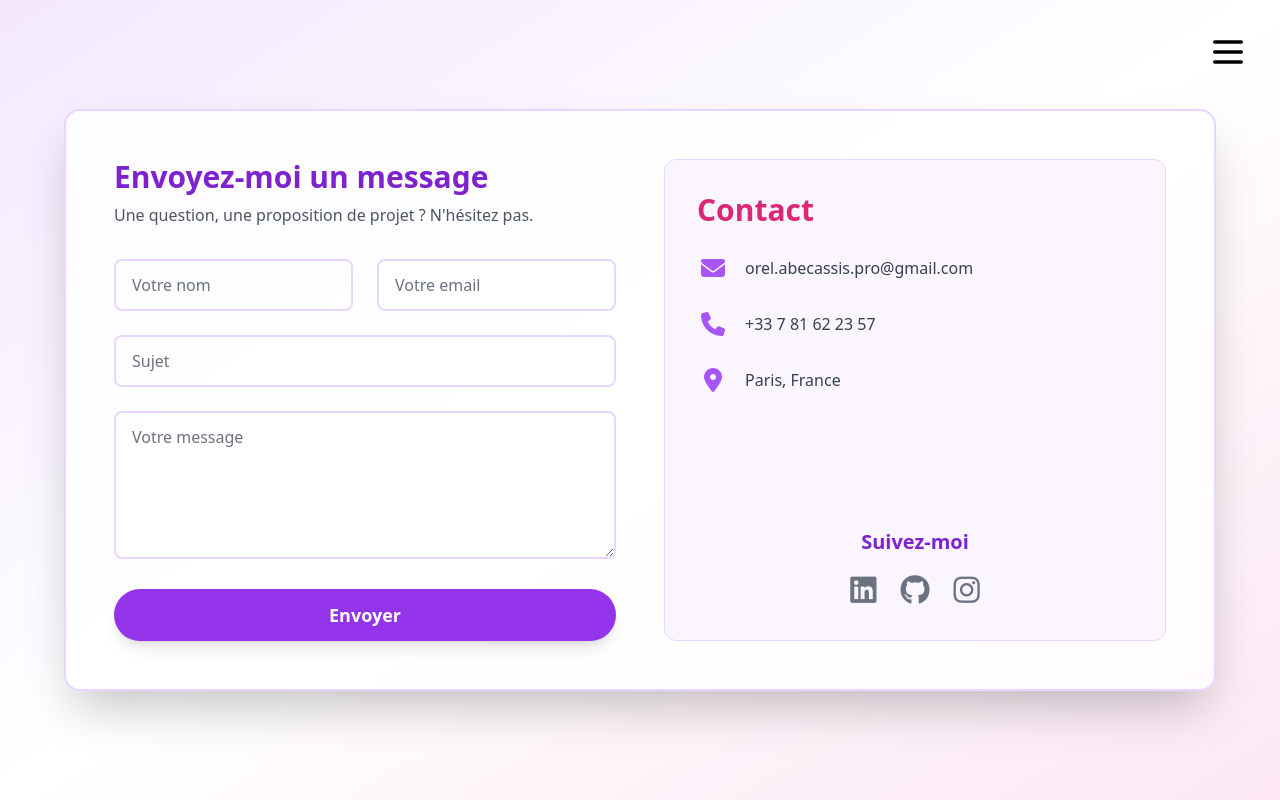
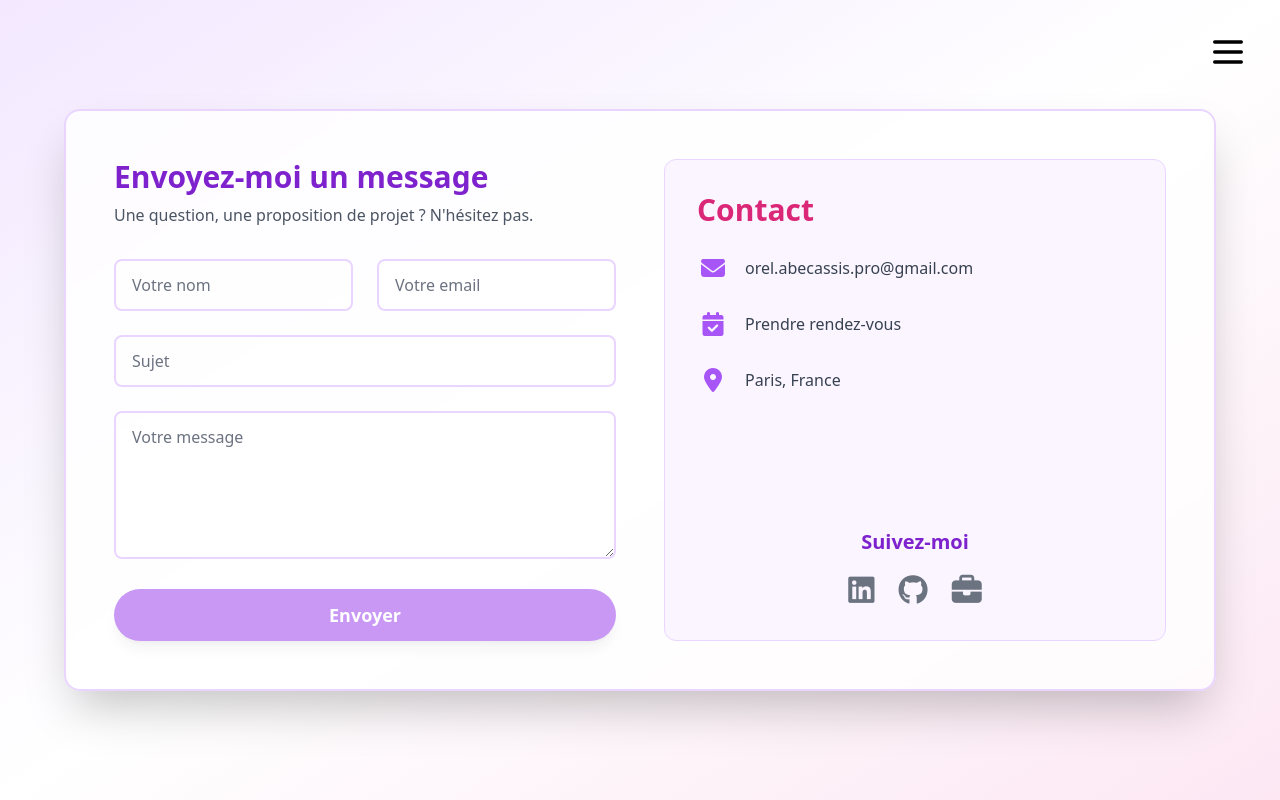
Before and after one commit to orelAbecassis/portfolio-tailwind, a Vue app: page /contact in a window 1280 px wide. Built offline with nearby package versions, Linux system fonts and the light colour scheme.

Commit message:
🔄 Révision du formulaire de contact : ajout de la validation des champs, réinitialisation après soumission

```diff
--- a/src/view/Contact.vue
+++ b/src/view/Contact.vue
@@ -12,18 +12,18 @@
             <div>
               <h2 class="text-3xl font-bold text-purple-700 mb-2">Envoyez-moi un message</h2>
               <p class="text-gray-600 mb-8">Une question, une proposition de projet ? N'hésitez pas.</p>
-            <form @submit.prevent="handleSubmit">
+              <form @submit.prevent="handleSubmit" novalidate>
                 <div class="grid grid-cols-1 sm:grid-cols-2 gap-6 mb-6">
-                <input type="text" placeholder="Votre nom" class="form-input" required />
-                <input type="email" placeholder="Votre email" class="form-input" required />
+                  <input v-model.trim="form.name" type="text" placeholder="Votre nom" class="form-input" required />
+                  <input v-model.trim="form.email" type="email" placeholder="Votre email" class="form-input" required />
                 </div>
                 <div class="mb-6">
-                <input type="text" placeholder="Sujet" class="form-input" required />
+                  <input v-model.trim="form.subject" type="text" placeholder="Sujet" class="form-input" required />
                 </div>
                 <div class="mb-6">
-                <textarea placeholder="Votre message" rows="5" class="form-input" required></textarea>
+                  <textarea v-model.trim="form.message" placeholder="Votre message" rows="5" class="form-input" required></textarea>
                 </div>
-              <button type="submit" class="w-full px-6 py-3 bg-purple-600 text-white rounded-full shadow-lg hover:bg-purple-700 transition-all duration-300 font-semibold text-lg transform hover:scale-105">
+                <button type="submit" :disabled="!isValid" class="w-full px-6 py-3 bg-purple-600 text-white rounded-full shadow-lg hover:bg-purple-700 transition-all duration-300 font-semibold text-lg transform hover:scale-105 disabled:opacity-50 disabled:cursor-not-allowed">
                   Envoyer
                 </button>
               </form>
@@ -45,8 +45,8 @@
                     <a href="mailto:orel.abecassis.pro@gmail.com" class="hover:text-purple-700 transition-colors">orel.abecassis.pro@gmail.com</a>
                   </li>
                   <li class="flex items-center space-x-4">
-                  <i class="fas fa-phone text-purple-500 text-2xl w-8 text-center"></i>
-                  <a href="tel:+33612345678" class="hover:text-purple-700 transition-colors">+33 7 81 62 23 57</a>
+                    <i class="fas fa-calendar-check text-purple-500 text-2xl w-8 text-center"></i>
+                    <a href="https://calendly.com/votre-lien" target="_blank" rel="noopener noreferrer" class="hover:text-purple-700 transition-colors">Prendre rendez-vous</a>
                   </li>
                   <li class="flex items-center space-x-4">
                     <i class="fas fa-map-marker-alt text-purple-500 text-2xl w-8 text-center"></i>
@@ -57,14 +57,14 @@
               <div class="mt-8 flex flex-col items-center">
                 <h3 class="text-xl font-semibold text-purple-700 mb-4">Suivez-moi</h3>
                 <div class="flex space-x-6">
-                <a href="https://www.linkedin.com/in/orel-abecassis-488ba7203/" class="text-gray-500 hover:text-purple-600 transition-colors text-3xl">
+                  <a href="https://www.linkedin.com/in/orel-abecassis-488ba7203/" target="_blank" rel="noopener noreferrer" class="text-gray-500 hover:text-purple-600 transition-colors text-3xl">
                     <i class="fab fa-linkedin"></i>
                   </a>
-                <a href="https://github.com/orelAbecassis" class="text-gray-500 hover:text-purple-600 transition-colors text-3xl">
+                  <a href="https://github.com/orelAbecassis" target="_blank" rel="noopener noreferrer" class="text-gray-500 hover:text-purple-600 transition-colors text-3xl">
                     <i class="fab fa-github"></i>
                   </a>
-                <a href="#" class="text-gray-500 hover:text-purple-600 transition-colors text-3xl">
-                  <i class="fab fa-instagram"></i>
+                  <a href="https://www.malt.fr/profile/votre-profil" target="_blank" rel="noopener noreferrer" class="text-gray-500 hover:text-purple-600 transition-colors text-3xl">
+                    <i class="fas fa-briefcase"></i>
                   </a>
                 </div>
               </div>
@@ -76,10 +76,26 @@
   </template>
 
   <script setup lang="ts">
-import { ref } from 'vue'
+  import { ref, reactive, computed } from 'vue'
 
   const showSuccess = ref(false)
   let timeoutId: number | null = null
+
+  const form = reactive({
+    name: '',
+    email: '',
+    subject: '',
+    message: ''
+  })
+
+  const isValid = computed(() => {
+    return (
+      form.name.trim() &&
+      /^[^\s@]+@[^\s@]+\.[^\s@]+$/.test(form.email) &&
+      form.subject.trim() &&
+      form.message.trim()
+    )
+  })
 
   const handleSubmit = () => {
     showSuccess.value = true
@@ -87,6 +103,11 @@ const handleSubmit = () => {
     timeoutId = window.setTimeout(() => {
       showSuccess.value = false
     }, 4000)
+    // Réinitialisation du formulaire
+    form.name = ''
+    form.email = ''
+    form.subject = ''
+    form.message = ''
   }
   </script>
 
```
Lines whose indentation alone changed are shown as unchanged.
